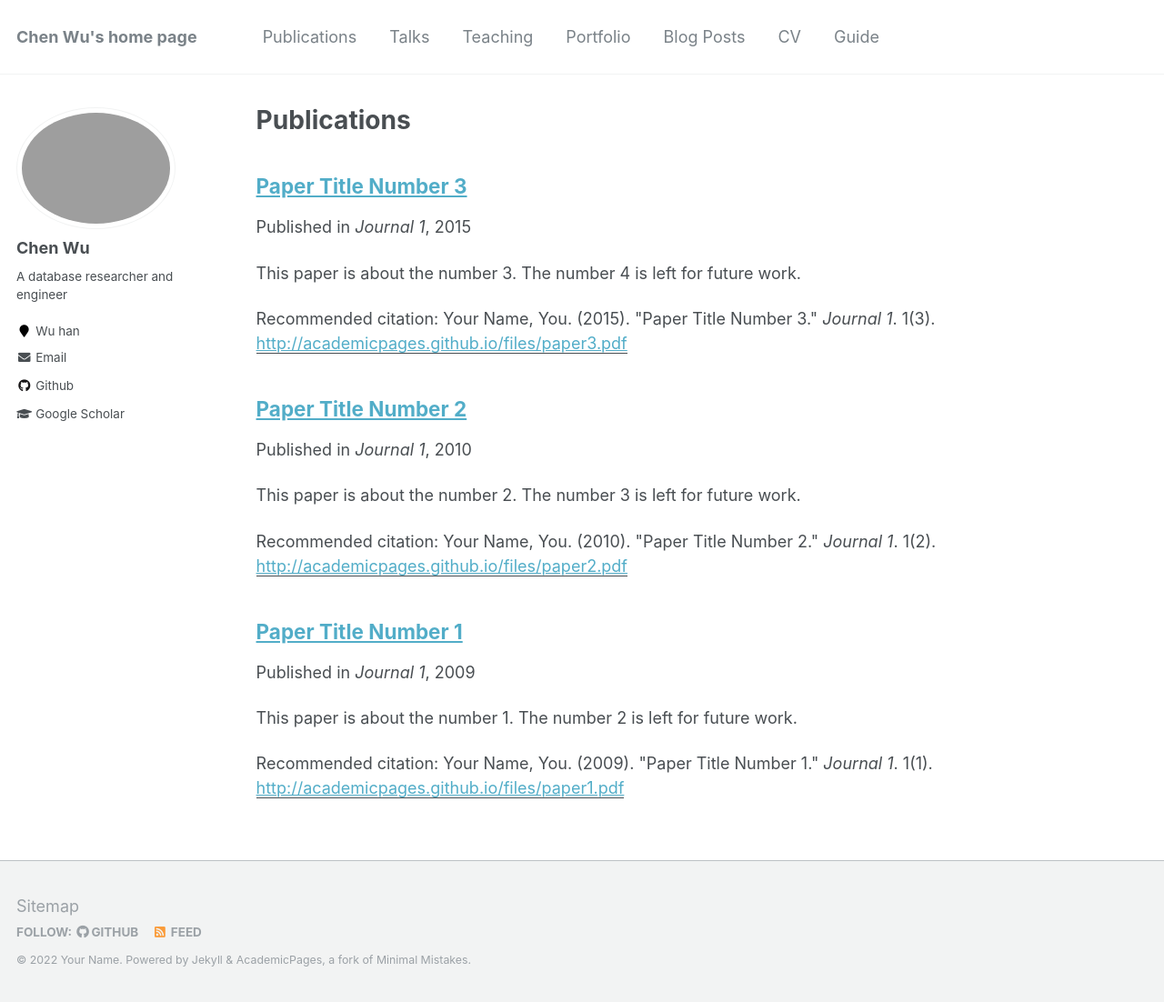
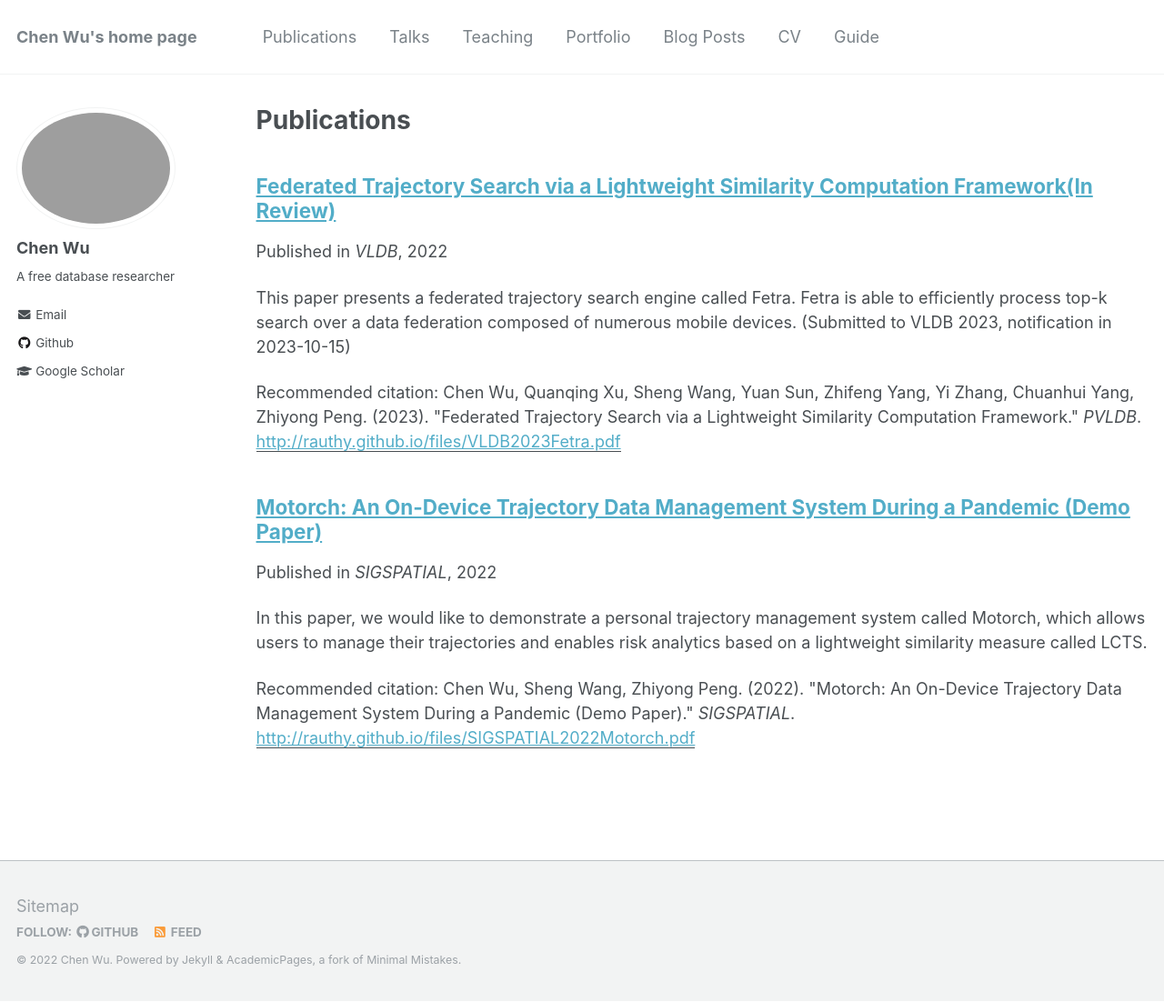
Before and after one commit to Rauthy/Rauthy.github.io, a Jekyll site: the page built from _pages/publications.md, in a window 1280 px wide and 1102 px high. Shown: the whole window at 91% size. Built offline with Jekyll 4.4.1, drawn with Linux system fonts in a browser that asks for light colours.

Commit message:
add publications
add publications

```diff
--- a/_config.yml
+++ b/_config.yml
@@ -9,11 +9,11 @@
 locale                   : "en-US"
 title                    : "Chen Wu's home page"
 title_separator          : "-"
-name                     : &name "Your Name"
-description              : &description "personal description"
+name                     : &name "Chen Wu"
+description              : &description "A free database researcher"
 url                      : https://rauthy.github.io # the base hostname & protocol for your site e.g. "https://mmistakes.github.io"
 baseurl                  : "" # the subpath of your site, e.g. "/blog"
-repository               : "academicpages/academicpages.github.io"
+repository               : rauthy/rauthy.github.io
 teaser                   :  # filename of teaser fallback teaser image placed in /images/, .e.g. "500x300.png"
 breadcrumbs              : false # true, false (default)
 words_per_minute         : 160
@@ -82,8 +82,8 @@ analytics:
 author:
   name             : "Chen Wu"
   avatar           : "picture-in-oceanbase.jpg"
-  bio              : "A database researcher and engineer"
-  location         : "Wu han"
+  bio              : "A free database researcher"
+  location         : # "https://www.google.com/maps/place/Wuhan+University/@30.5360531,114.3621332,17z/data=!3m1!4b1!4m6!3m5!1s0x342ea56c78f673d3:0x3a7b780f979236!8m2!3d30.5360485!4d114.3643219!16zL20vMDQxOXJm"
   employer         :
   pubmed           : #"https://www.ncbi.nlm.nih.gov/pubmed/?term=john+snow"
   googlescholar    : "http://yourfullgooglescholarurl.com"
--- a/_publications/2009-10-01-paper-title-number-1.md
+++ /dev/null
@@ -1,15 +0,0 @@
----
-title: "Paper Title Number 1"
-collection: publications
-permalink: /publication/2009-10-01-paper-title-number-1
-excerpt: 'This paper is about the number 1. The number 2 is left for future work.'
-date: 2009-10-01
-venue: 'Journal 1'
-paperurl: 'http://academicpages.github.io/files/paper1.pdf'
-citation: 'Your Name, You. (2009). &quot;Paper Title Number 1.&quot; <i>Journal 1</i>. 1(1).'
----
-This paper is about the number 1. The number 2 is left for future work.
-
-[Download paper here](http://academicpages.github.io/files/paper1.pdf)
-
-Recommended citation: Your Name, You. (2009). "Paper Title Number 1." <i>Journal 1</i>. 1(1).
--- a/_publications/2010-10-01-paper-title-number-2.md
+++ /dev/null
@@ -1,15 +0,0 @@
----
-title: "Paper Title Number 2"
-collection: publications
-permalink: /publication/2010-10-01-paper-title-number-2
-excerpt: 'This paper is about the number 2. The number 3 is left for future work.'
-date: 2010-10-01
-venue: 'Journal 1'
-paperurl: 'http://academicpages.github.io/files/paper2.pdf'
-citation: 'Your Name, You. (2010). &quot;Paper Title Number 2.&quot; <i>Journal 1</i>. 1(2).'
----
-This paper is about the number 2. The number 3 is left for future work.
-
-[Download paper here](http://academicpages.github.io/files/paper2.pdf)
-
-Recommended citation: Your Name, You. (2010). "Paper Title Number 2." <i>Journal 1</i>. 1(2).
--- a/_publications/2015-10-01-paper-title-number-3.md
+++ /dev/null
@@ -1,15 +0,0 @@
----
-title: "Paper Title Number 3"
-collection: publications
-permalink: /publication/2015-10-01-paper-title-number-3
-excerpt: 'This paper is about the number 3. The number 4 is left for future work.'
-date: 2015-10-01
-venue: 'Journal 1'
-paperurl: 'http://academicpages.github.io/files/paper3.pdf'
-citation: 'Your Name, You. (2015). &quot;Paper Title Number 3.&quot; <i>Journal 1</i>. 1(3).'
----
-This paper is about the number 3. The number 4 is left for future work.
-
-[Download paper here](http://academicpages.github.io/files/paper3.pdf)
-
-Recommended citation: Your Name, You. (2015). "Paper Title Number 3." <i>Journal 1</i>. 1(3).
--- /dev/null
+++ b/_publications/2022_SIGSPATIAL_Motorch.md
@@ -0,0 +1,15 @@
+---
+title: "Motorch: An On-Device Trajectory Data Management System During a Pandemic (Demo Paper)"
+collection: publications
+permalink: /publication/2022_SIGSPATIAL_Motorch
+excerpt: 'In this paper, we would like to demonstrate a personal trajectory management system called Motorch, which allows users to manage their trajectories and enables risk analytics based on a lightweight similarity measure called LCTS.'
+date: 2022-8-22
+venue: 'SIGSPATIAL'
+paperurl: 'http://rauthy.github.io/files/SIGSPATIAL2022Motorch.pdf'
+citation: 'Chen Wu, Sheng Wang, Zhiyong Peng. (2022). &quot;Motorch: An On-Device Trajectory Data Management System During a Pandemic (Demo Paper).&quot; <i>SIGSPATIAL</i>.'
+---
+Motorch includes a server for cases processing and a mobile application for personal trajectory management. In the server, we utilize a web crawler to collect COVID-19 text data from news websites and extract visits over POIs (Point of Interests). In the application, raw trajectories are collected by a GPS module and transformed into POI-matched trajectories.
+
+<!-- [Download paper here](http://rauthy.github.io/files/SIGSPATIAL2022Motorch.pdf) -->
+
+<!-- Recommended citation: Chen Wu, Sheng Wang, Zhiyong Peng. (2022). &quot;Motorch: An On-Device Trajectory Data Management System During a Pandemic (Demo Paper).&quot; <i>SIGSPATIAL</i>. -->
--- /dev/null
+++ b/_publications/2023_VLDB_Fetra.md
@@ -0,0 +1,19 @@
+---
+title: "Federated Trajectory Search via a Lightweight Similarity Computation Framework(In Review)"
+collection: publications
+permalink: /publication/2023_VLDB_Fetra
+excerpt: 'This paper presents a federated trajectory search engine called Fetra. Fetra is able to efficiently process top-k search over a data federation composed of numerous mobile devices. (Submitted to VLDB 2023, notification in 2023-10-15)'
+date: 2022-9-1
+venue: 'VLDB'
+paperurl: 'http://rauthy.github.io/files/VLDB2023Fetra.pdf'
+citation: 'Chen Wu, Quanqing Xu, Sheng Wang, Yuan Sun, Zhifeng Yang, Yi Zhang,
+Chuanhui Yang, Zhiyong Peng. (2023). &quot;Federated Trajectory Search via a
+Lightweight Similarity Computation Framework.&quot; <i>PVLDB</i>.'
+---
+
+
+In this paper, we design and implement Fetra, a federated trajectory search engine for data federation over mobile devices.
+
+<!-- [Download paper here](http://rauthy.github.io/files/VLDB2023Fetra.pdf)
+
+Recommended citation: Your Name, You. (2010). "Paper Title Number 2." <i>Journal 1</i>. 1(2). -->
```
Also changed, not shown: _pages/about.md (+8 -7 lines), 5 other files.
